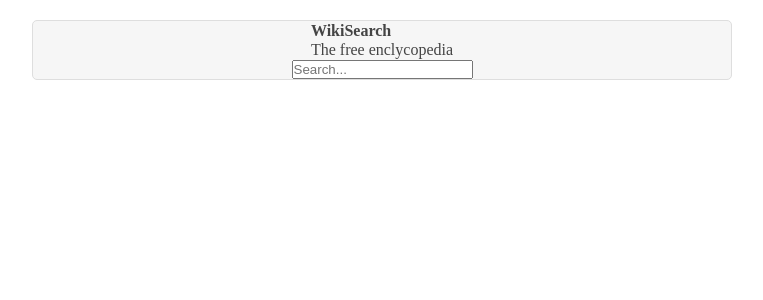
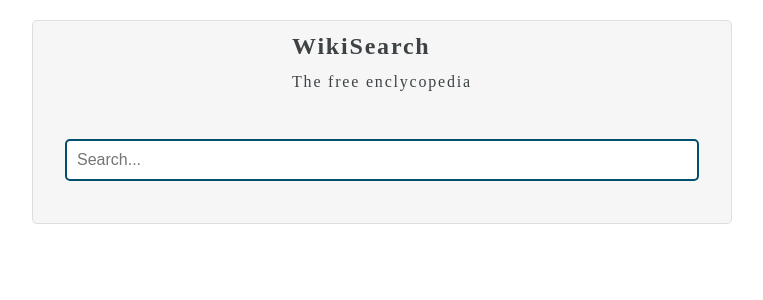
Before and after one commit to VladimirValdes/wikiSearch, an Angular app: page / in a window 1280 px wide. Shown: the top 300 px of the page, without its empty margins (258-1021 px from the left). Built offline with nearby package versions, Linux system fonts and the light colour scheme.

Commit message:
feat: add wiki service

```diff
--- a/src/app/app.component.scss
+++ b/src/app/app.component.scss
@@ -0,0 +1,19 @@
+
+app-search {
+    width: 100%;
+}
+
+header {
+    padding: 1rem;
+    color: #3d4245;
+    letter-spacing: 1.8px;
+
+    .title {
+        font-size: 1.5rem;
+        padding-bottom: 1rem;
+    }
+
+    .sub-title {
+        font-size: 1rem;
+    }
+}
--- a/src/app/app.module.ts
+++ b/src/app/app.module.ts
@@ -1,5 +1,6 @@
 import { NgModule } from '@angular/core';
 import { BrowserModule } from '@angular/platform-browser';
+import { HttpClientModule } from '@angular/common/http'
 
 import { AppComponent } from './app.component';
 import { SearchModule } from './pages/search/search.module';
@@ -10,7 +11,9 @@ import { SearchModule } from './pages/search/search.module';
   ],
   imports: [
     BrowserModule,
-    SearchModule
+    SearchModule,
+    HttpClientModule
+
   ],
   providers: [],
   bootstrap: [AppComponent]
--- a/src/app/pages/search/search.component.scss
+++ b/src/app/pages/search/search.component.scss
@@ -0,0 +1,17 @@
+
+.form {
+    padding: 2rem;
+
+    &-field {
+        width: 100%;
+        margin-bottom: 10px;
+    }
+
+    input {
+        border-radius: 5px;
+        font-size: 1rem;
+        width: 100%;
+        border: 2px solid #024e6e;
+        padding: 10px;
+    }
+}
--- a/src/app/pages/search/search.module.ts
+++ b/src/app/pages/search/search.module.ts
@@ -9,7 +9,7 @@ import { SearchComponent } from './search.component';
     SearchComponent
   ],
   imports: [
-    CommonModule
+    CommonModule,
   ],
   exports: [
     SearchComponent
```
Also changed, not shown: src/app/pages/search/services/wiki.service.ts (added, +9 -0 lines).
